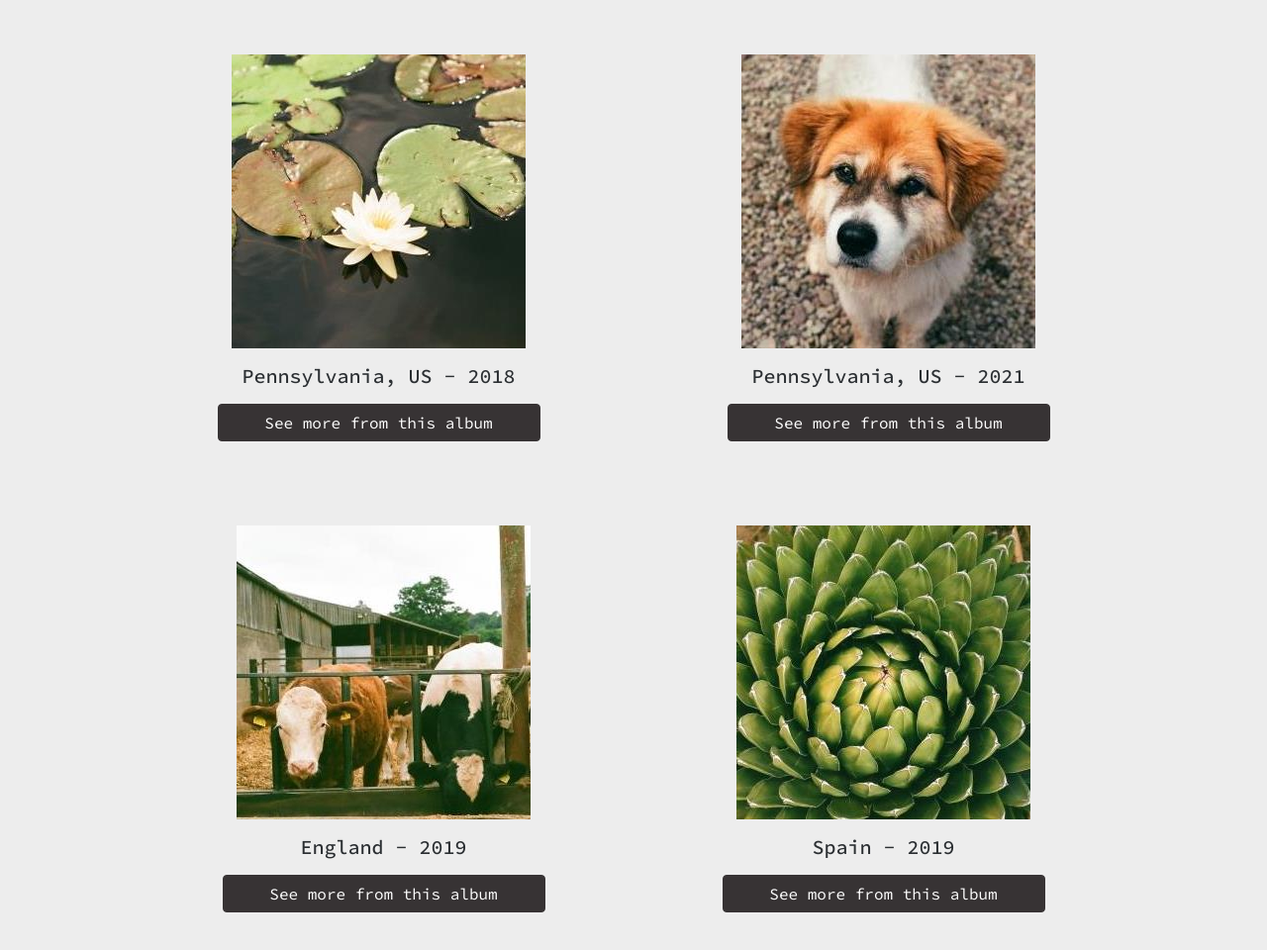
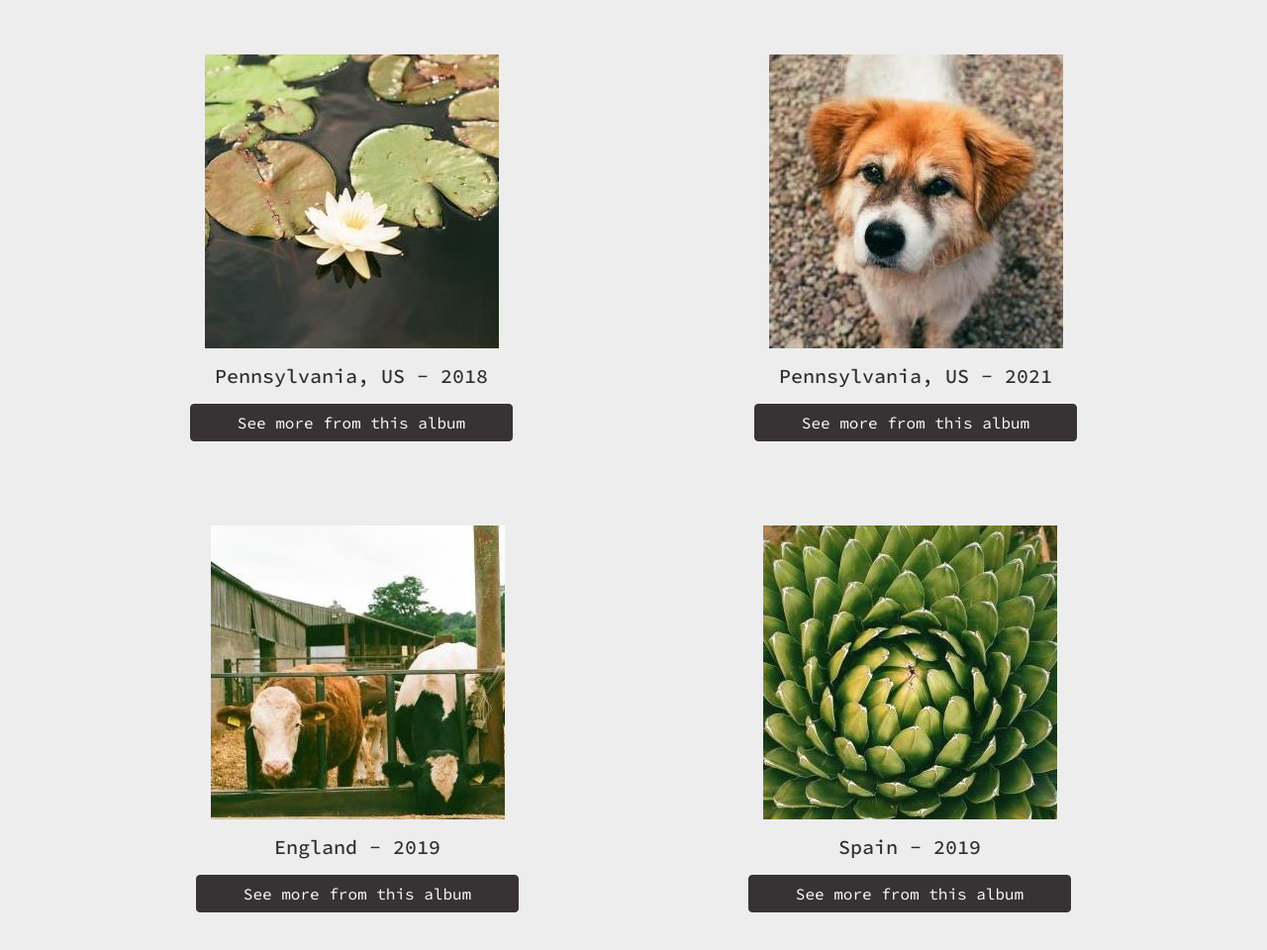
Before and after one commit to Kelly-Pinto/Photography-Portfolio, a plain HTML site: page index.html in a window 1280 px wide. Shown: the part 280-1240 px from the top of the page at 99% size. Drawn offline with nearby package versions, Linux system fonts and the light colour scheme.

Commit message:
Fixed grid alignment.

```diff
--- a/index.html
+++ b/index.html
@@ -58,7 +58,7 @@
 
     <div class="container album-covers-section">
       <div class="row justify-content-center">
-        <div class="col-md-5 album-cover-pic">
+        <div class="col-sm-6 album-cover-pic">
           <img
             src="images/p.28160009.jpg"
             class="img-fluid album-cover-image"
@@ -67,7 +67,7 @@
           <h3 class="mt-3">Pennsylvania, US - 2018</h3>
           <a href="#" class="btn mt-3">See more from this album</a>
         </div>
-        <div class="col-md-5 album-cover-pic">
+        <div class="col-sm-6 album-cover-pic">
           <img
             src="images/p.000180580004.jpg"
             class="img-fluid album-cover-image"
@@ -78,7 +78,7 @@
         </div>
 
         <div class="row justify-content-center">
-          <div class="col-md-5 album-cover-pic">
+          <div class="col-sm-6 album-cover-pic">
             <img
               src="images/p.28140018.jpg"
               class="img-fluid album-cover-image"
@@ -87,7 +87,7 @@
             <h3 class="mt-3">England - 2019</h3>
             <a href="#" class="btn mt-3">See more from this album</a>
           </div>
-          <div class="col-md-5 album-cover-pic">
+          <div class="col-sm-6 album-cover-pic">
             <img
               src="images/p.28130013.jpg"
               class="img-fluid album-cover-image"
--- a/src/styles.css
+++ b/src/styles.css
@@ -58,11 +58,11 @@ h2 {
 }
 
 .album-covers-section {
-  margin-top: 50px;
+  margin: 50px auto;
 }
 
 .album-cover-pic {
-  margin: 40px 20px;
+  margin: 40px 0;
 }
 
 .btn {
```
